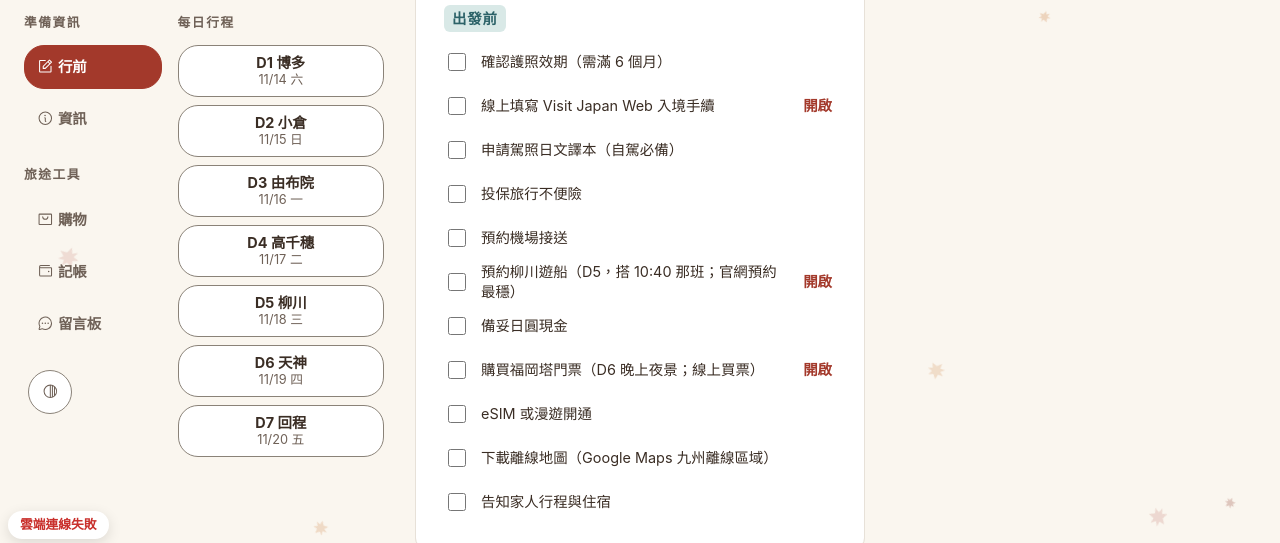
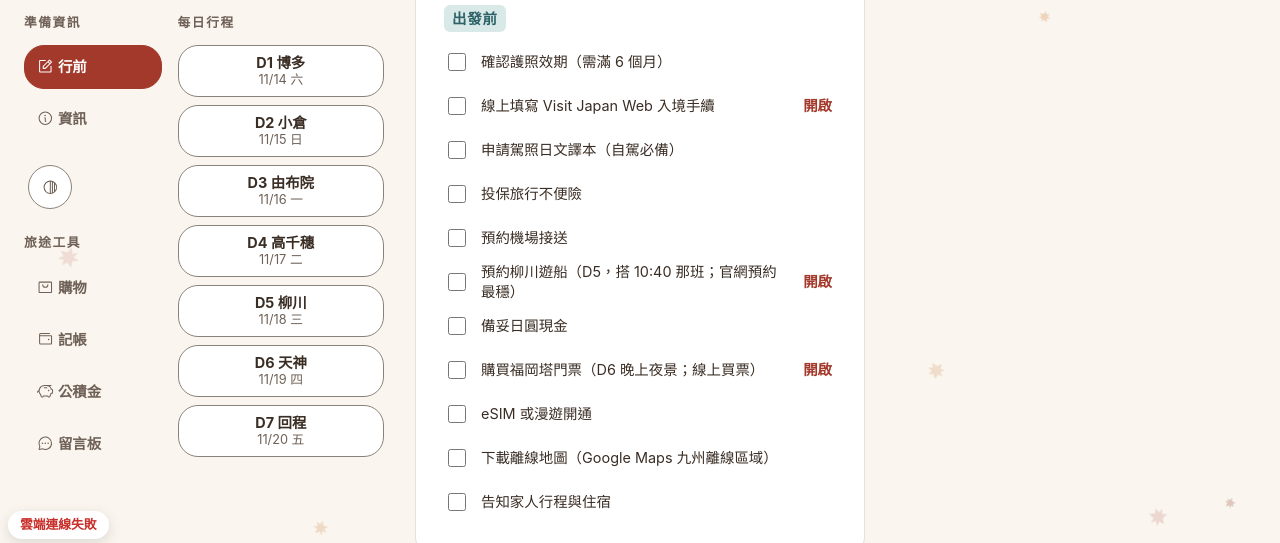
Before and after one commit to Heatherchou58/travel-itinerary-template, a website: page fukuoka-2026/index.html in a window 1280 px wide. Shown: the part 253-796 px from the top of the page. Drawn offline with Linux system fonts and the light colour scheme; no server answers.

Commit message:
福岡：打開公積金分頁，配色切換鍵移到「資訊」右邊
資料與骨架的部分（程式在上一個提交，已經上線）：
- TRIP_DATA 在「記帳」後面加一個 { id:"fund", nav:"🐷 公積金" } 分頁
- 骨架把配色切換鍵從「旅途工具」後面搬到「準備資訊」後面：工具變成四顆之後，
  375px 剛好塞滿一列，切換鍵留在後面會自己掉到下一列、單獨佔一列（使用者選的）

分兩次部署：新的 index.html 依賴新的 app.js（fund 這個 block 型別），同一次上線的話
部署後 10 分鐘內在同一個分頁重新整理，可能拿到「新的 index.html＋上一版的程式」，
公積金那張卡片會變成「未知的 block 型別」（CLAUDE.md 第三節）。已確認正式網站的
app.js 換成新版之後才推這一個。

測試 478/478。

Co-Authored-By: Claude Opus 5 <noreply@anthropic.com>

```diff
--- a/fukuoka-2026/index.html
+++ b/fukuoka-2026/index.html
@@ -48,9 +48,9 @@
   <div class="sidenav">
     <div class="nav-aux">
       <div class="nav-group" id="nav-prep" role="tablist" aria-label="準備資訊"></div>
+      <!-- 配色切換不是分頁，放在 tablist 外面。在「資訊」右邊：工具有四顆，手機上那一列塞滿了 -->
+      <button class="scheme" id="scheme" type="button"></button>
       <div class="nav-group" id="nav-tools" role="tablist" aria-label="旅途工具"></div>
-      <!-- 配色切換不是分頁，放在 tablist 外面 -->
-      <button class="scheme" id="scheme" type="button"></button>
     </div>
     <nav class="nav-bar" id="nav" role="tablist" aria-label="每日行程"></nav>
   </div>
@@ -467,6 +467,15 @@ const TRIP_DATA = {
       ]
     },
     {
+      "id": "fund",
+      "nav": "🐷 公積金",
+      "blocks": [
+        {
+          "type": "fund"
+        }
+      ]
+    },
+    {
       "id": "board",
       "nav": "💬 留言板",
       "blocks": [
```
